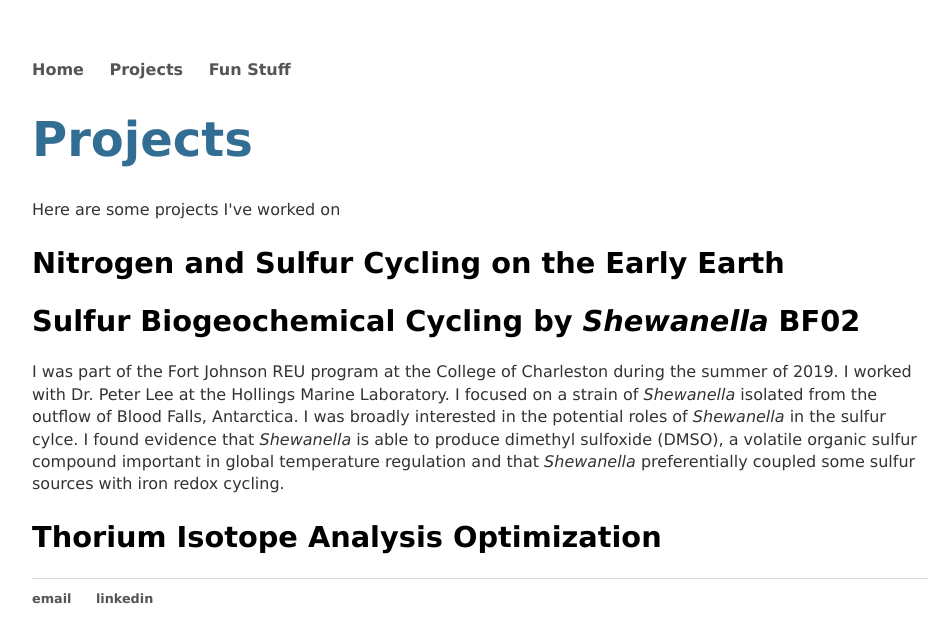
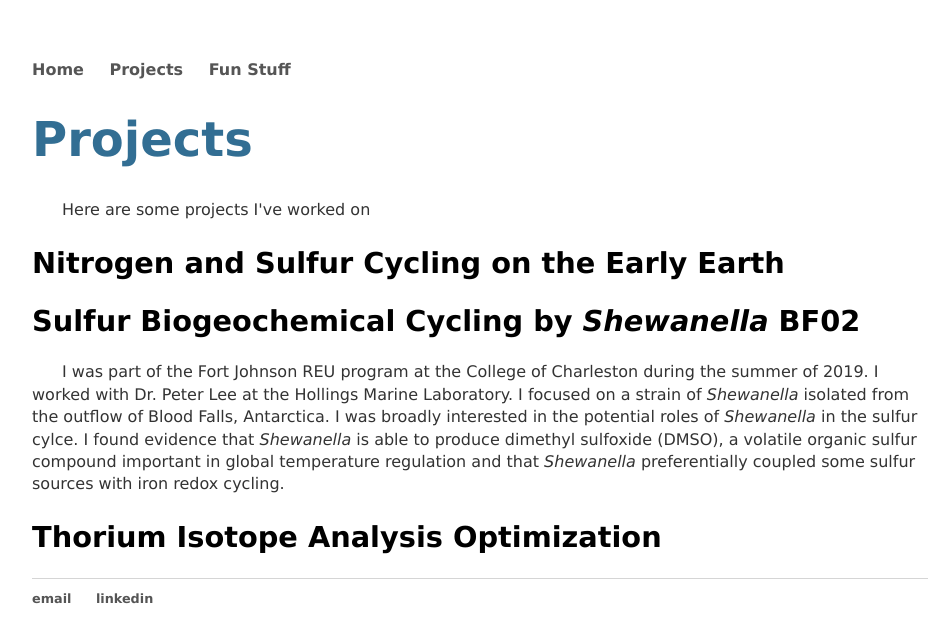
Before and after one commit to kcmateos/kcmateos.github.io, a Jekyll site: the page projects/index.html, which Jekyll copies as it is, in a window 1280 px wide. Shown: the top 643 px of the page, without its empty margins (160-1109 px from the left). Built offline with Jekyll 4.4.1, drawn with Linux system fonts in a browser that asks for light colours.

Commit message:
Update index.html

```diff
--- a/projects/index.html
+++ b/projects/index.html
@@ -5,6 +5,11 @@
 		<title>Projects</title>
 		<!-- link to main stylesheet -->
 		<link rel="stylesheet" type="text/css" href="/css/main.css">
+		<style>
+			p {
+			text-indent: 30px;
+			}
+		</style>
 	</head>
 	<body>
 		<nav>
```
